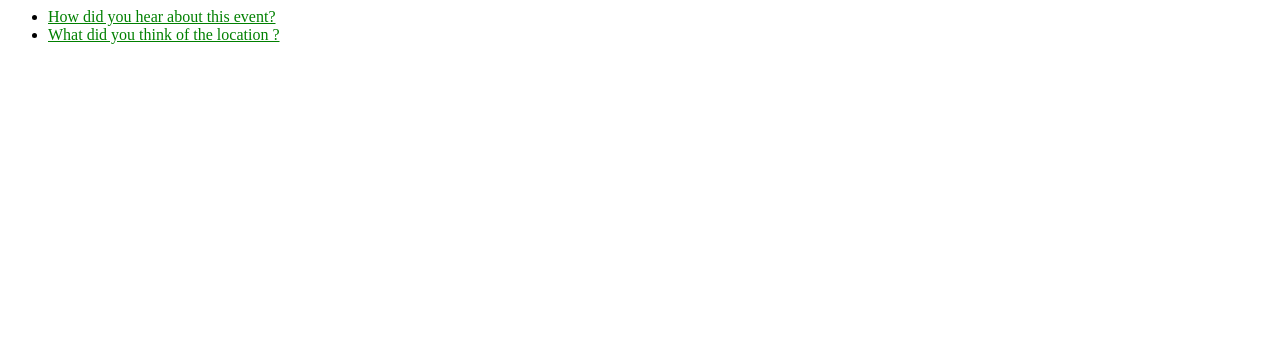
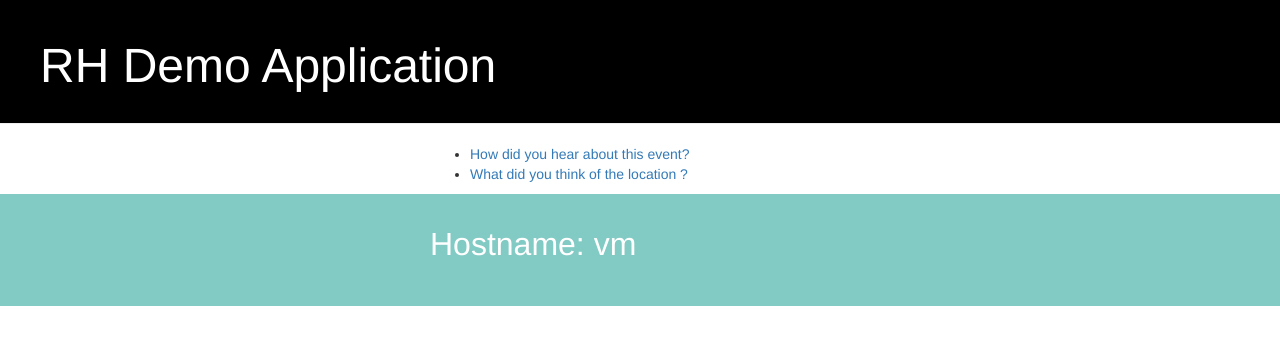
Before and after one commit to johanodell/rh_demo_web_app, a Django app: page /polls/ in a window 1280 px wide. Shown: the top 345 px of the page. Run offline with Django 3.2, Linux system fonts and the light colour scheme; data comes from the database, SQL or seed files in the repository; some libraries are stand-ins or nearby versions.

Commit message:
added custom tags

```diff
--- a/polls/static/polls/style.css
+++ b/polls/static/polls/style.css
@@ -1,3 +1,46 @@
-li a {
-    color: green;
+.page-header {
+    background-color: #000;
+    margin-top: 0;
+    padding: 20px 20px 20px 40px;
 }
+
+.page-header h1, .page-header h1 a, .page-header h1 a:visited, .page-header h1 a:active {
+    color: #ffffff;
+    font-size: 36pt;
+    text-decoration: none;
+}
+
+}
+
+h1, h2, h3, h4 {
+    font-family: 'Lobster', cursive;
+}
+
+.grid {
+    display: grid;
+    grid-template-columns:
+        [viewport-start] minmax(1em, 1fr)
+        [container-start] minmax(0, 30em) [container-end]
+        minmax(1em, 1fr) [viewport-end];
+}
+.item--contained {
+    grid-column: container;
+}
+.item--full {
+    grid-column: viewport;
+    display: inherit;
+    grid-template-columns: inherit;
+}
+.item--full > * {
+    grid-column: container;
+}
+
+.blockquote {
+    padding: 2em 0;
+    color: #fff;
+    background: #82cac4;
+}
+
+.hostname {
+    font-size: 24pt;
+}
--- a/polls/templates/polls/index.html
+++ b/polls/templates/polls/index.html
@@ -1,6 +1,19 @@
 {% load static %}
+{% load custom_tags %}
 
+<html>
+    <head>
+        <title>RH Demo App</title>
+        <link rel="stylesheet" href="//maxcdn.bootstrapcdn.com/bootstrap/3.2.0/css/bootstrap.min.css">
+        <link rel="stylesheet" href="//maxcdn.bootstrapcdn.com/bootstrap/3.2.0/css/bootstrap-theme.min.css">
         <link rel="stylesheet" type="text/css" href="{% static 'polls/style.css' %}">
+    </head>
+    <body>
+        <div class="page-header">
+            <h1>RH Demo Application</h1>
+        </div>
+        <div class="grid">
+            <div class="item item--contained">
             {% if latest_question_list %}
                 <ul>
                 {% for question in latest_question_list %}
@@ -10,3 +23,10 @@
             {% else %}
                 <p>No polls are available.</p>
             {% endif %}
+            </div>
+            <div class="item item--full blockquote">
+                <p class="hostname">Hostname: {% get_hostname %}</p>
+            </div>
+        </div>
+    </body>
+</html>
--- /dev/null
+++ b/polls/templatetags/custom_tags.py
@@ -0,0 +1,8 @@
+from django import template
+register = template.Library()
+
+import socket
+
+@register.simple_tag
+def get_hostname():
+    return socket.gethostname()
--- a/polls/views.py
+++ b/polls/views.py
@@ -7,6 +7,7 @@ from django.views import generic
 from django.utils import timezone
 
 from .models import Choice, Question
+import socket
 
 
 class IndexView(generic.ListView):
--- a/rh_demo_web_app/settings.py
+++ b/rh_demo_web_app/settings.py
@@ -119,5 +119,6 @@ USE_TZ = True
 # https://docs.djangoproject.com/en/2.2/howto/static-files/
 
 STATIC_URL = '/static/'
+STATIC_ROOT = os.path.join(BASE_DIR, 'static/')
 
 from .local_settings import *
```
Also changed, not shown: test.py (added, +21 -0 lines), polls/templatetags/__init__.py (added), 1 other file. Lines whose indentation alone changed are shown as unchanged.
